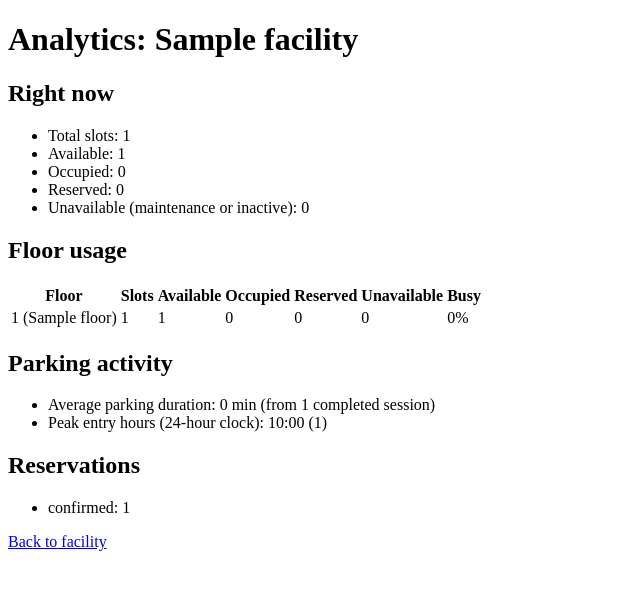
After one commit to tanu-1511/Centralized-Parking-System, a Flask app: page /facilities/1/analytics in a window 1280 px wide. The commit adds this page. Shown: the top 590 px of the page, without its empty margins (0-640 px from the left). Run offline with Flask 3, Linux system fonts and the light colour scheme; the visitor is signed in with stand-in values (Sample User, id 1); tables that the repository leaves empty hold one stand-in row (values such as "Sample post").

Commit message:
Add facility analytics dashboard from database figures
- facility_analytics(): current slot states, floor usage percent, average
  parking duration from completed sessions, top three entry hours, and
  reservation counts by status
- /facilities/<id>/analytics: visible to system admins and that facility's
  parking admin only (403 otherwise)
- Linked from the facility page for managers
- Tests cover summary figures, floor usage, peak hours, and access rules

Co-Authored-By: Claude Haiku 5.5 <noreply@anthropic.com>
Claude-Session: https://claude.ai/code/session_01KhJm3g1WoujSJDcaVYkx6h

```diff
--- a/app/__init__.py
+++ b/app/__init__.py
@@ -34,6 +34,7 @@ def create_app(test_config=None):
     from app.routes.vehicles import vehicles
     from app.routes.reservations import reservations
     from app.routes.parking_sessions import parking_sessions
+    from app.routes.analytics import analytics
     from app import models
 
     app.register_blueprint(main)
@@ -42,6 +43,7 @@ def create_app(test_config=None):
     app.register_blueprint(vehicles)
     app.register_blueprint(reservations)
     app.register_blueprint(parking_sessions)
+    app.register_blueprint(analytics)
 
     # Creates any missing tables (existing tables and data are left alone).
     with app.app_context():
--- /dev/null
+++ b/app/analytics.py
@@ -0,0 +1,64 @@
+from collections import Counter
+from datetime import datetime
+
+from app.models import ParkingSession, Reservation
+from app.services import (
+    STATE_AVAILABLE,
+    STATE_OCCUPIED,
+    STATE_RESERVED,
+    STATE_UNAVAILABLE,
+    slot_states,
+)
+
+
+def facility_analytics(facility, now=None):
+    """Summary figures for one facility, computed from the database."""
+    now = now or datetime.now()
+    floors = sorted(facility.floors, key=lambda f: f.floor_number)
+    slots = [slot for floor in floors for slot in floor.slots]
+    slot_ids = [slot.slot_id for slot in slots]
+    states = slot_states(slots, now)
+    totals = Counter(states.values())
+
+    sessions = (
+        ParkingSession.query.filter(ParkingSession.slot_id.in_(slot_ids)).all()
+        if slot_ids else []
+    )
+    durations = [
+        (s.exit_time - s.entry_time).total_seconds() / 60
+        for s in sessions if s.exit_time is not None
+    ]
+    entry_hours = Counter(s.entry_time.hour for s in sessions)
+
+    reservations = (
+        Reservation.query.filter(Reservation.slot_id.in_(slot_ids)).all()
+        if slot_ids else []
+    )
+
+    floor_rows = []
+    for floor in floors:
+        floor_states = Counter(states[slot.slot_id] for slot in floor.slots)
+        total = len(floor.slots)
+        busy = floor_states[STATE_OCCUPIED] + floor_states[STATE_RESERVED]
+        floor_rows.append({
+            "floor": floor,
+            "total": total,
+            "available": floor_states[STATE_AVAILABLE],
+            "occupied": floor_states[STATE_OCCUPIED],
+            "reserved": floor_states[STATE_RESERVED],
+            "unavailable": floor_states[STATE_UNAVAILABLE],
+            "usage_percent": round(100 * busy / total) if total else 0,
+        })
+
+    return {
+        "total_slots": len(slots),
+        "available": totals[STATE_AVAILABLE],
+        "occupied": totals[STATE_OCCUPIED],
+        "reserved": totals[STATE_RESERVED],
+        "unavailable": totals[STATE_UNAVAILABLE],
+        "average_duration_minutes": round(sum(durations) / len(durations)) if durations else None,
+        "completed_sessions": len(durations),
+        "peak_hours": entry_hours.most_common(3),
+        "reservation_counts": Counter(r.status for r in reservations),
+        "floors": floor_rows,
+    }
--- /dev/null
+++ b/app/routes/analytics.py
@@ -0,0 +1,24 @@
+from flask import Blueprint, abort, render_template
+
+from app import db
+from app.analytics import facility_analytics
+from app.models import ParkingFacility
+from app.security import current_user, login_required
+from app.services import can_manage_facility
+
+analytics = Blueprint("analytics", __name__)
+
+
+@analytics.route("/facilities/<int:facility_id>/analytics")
+@login_required
+def facility_dashboard(facility_id):
+    facility = db.get_or_404(ParkingFacility, facility_id)
+    user = current_user()
+    if not can_manage_facility(user, facility_id):
+        abort(403)
+    return render_template(
+        "analytics.html",
+        facility=facility,
+        stats=facility_analytics(facility),
+        user=user,
+    )
--- /dev/null
+++ b/app/templates/analytics.html
@@ -0,0 +1,74 @@
+<!DOCTYPE html>
+<html lang="en">
+<head>
+    <meta charset="UTF-8">
+    <meta name="viewport" content="width=device-width, initial-scale=1.0">
+    <title>Analytics | {{ facility.name }}</title>
+</head>
+
+<body>
+
+    <h1>Analytics: {{ facility.name }}</h1>
+
+    <h2>Right now</h2>
+    <ul>
+        <li>Total slots: {{ stats.total_slots }}</li>
+        <li>Available: {{ stats.available }}</li>
+        <li>Occupied: {{ stats.occupied }}</li>
+        <li>Reserved: {{ stats.reserved }}</li>
+        <li>Unavailable (maintenance or inactive): {{ stats.unavailable }}</li>
+    </ul>
+
+    <h2>Floor usage</h2>
+    {% if stats.floors %}
+    <table>
+        <tr><th>Floor</th><th>Slots</th><th>Available</th><th>Occupied</th><th>Reserved</th><th>Unavailable</th><th>Busy</th></tr>
+        {% for row in stats.floors %}
+        <tr>
+            <td>{{ row.floor.floor_number }}{% if row.floor.name %} ({{ row.floor.name }}){% endif %}</td>
+            <td>{{ row.total }}</td>
+            <td>{{ row.available }}</td>
+            <td>{{ row.occupied }}</td>
+            <td>{{ row.reserved }}</td>
+            <td>{{ row.unavailable }}</td>
+            <td>{{ row.usage_percent }}%</td>
+        </tr>
+        {% endfor %}
+    </table>
+    {% else %}
+    <p>No floors yet.</p>
+    {% endif %}
+
+    <h2>Parking activity</h2>
+    <ul>
+        <li>Average parking duration:
+            {% if stats.average_duration_minutes is not none %}
+            {{ stats.average_duration_minutes }} min (from {{ stats.completed_sessions }} completed session{{ 's' if stats.completed_sessions != 1 }})
+            {% else %}
+            no completed sessions yet
+            {% endif %}
+        </li>
+        <li>Peak entry hours (24-hour clock):
+            {% if stats.peak_hours %}
+            {% for hour, count in stats.peak_hours %}{{ '%02d:00' % hour }} ({{ count }}){% if not loop.last %}, {% endif %}{% endfor %}
+            {% else %}
+            no entries yet
+            {% endif %}
+        </li>
+    </ul>
+
+    <h2>Reservations</h2>
+    {% if stats.reservation_counts %}
+    <ul>
+        {% for status, count in stats.reservation_counts.items() %}
+        <li>{{ status }}: {{ count }}</li>
+        {% endfor %}
+    </ul>
+    {% else %}
+    <p>No reservations for this facility yet.</p>
+    {% endif %}
+
+    <p><a href="{{ url_for('facilities.facility_detail', facility_id=facility.facility_id) }}">Back to facility</a></p>
+
+</body>
+</html>
--- a/app/templates/facility_detail.html
+++ b/app/templates/facility_detail.html
@@ -107,6 +107,7 @@
 
     <p><a href="{{ url_for('facilities.facility_map', facility_id=facility.facility_id) }}">View live map</a></p>
     {% if can_manage %}<p><a href="{{ url_for('parking_sessions.facility_sessions', facility_id=facility.facility_id) }}">Record entries and exits</a></p>{% endif %}
+    {% if can_manage %}<p><a href="{{ url_for('analytics.facility_dashboard', facility_id=facility.facility_id) }}">Analytics</a></p>{% endif %}
 
     <p><a href="{{ url_for('facilities.list_facilities') }}">Back to facilities</a></p>
 
```
Also changed, not shown: tests/test_analytics.py (added, +122 -0 lines).
